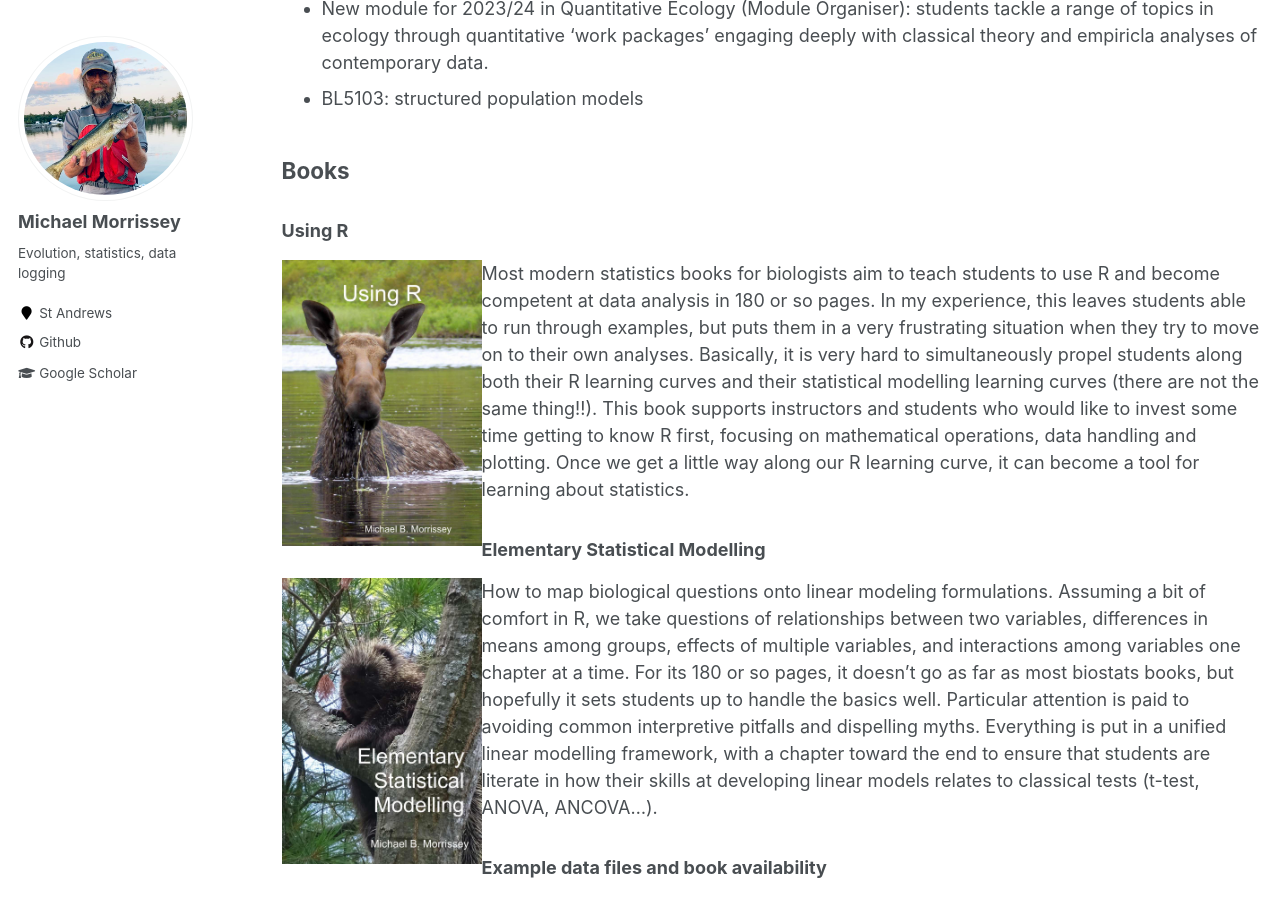
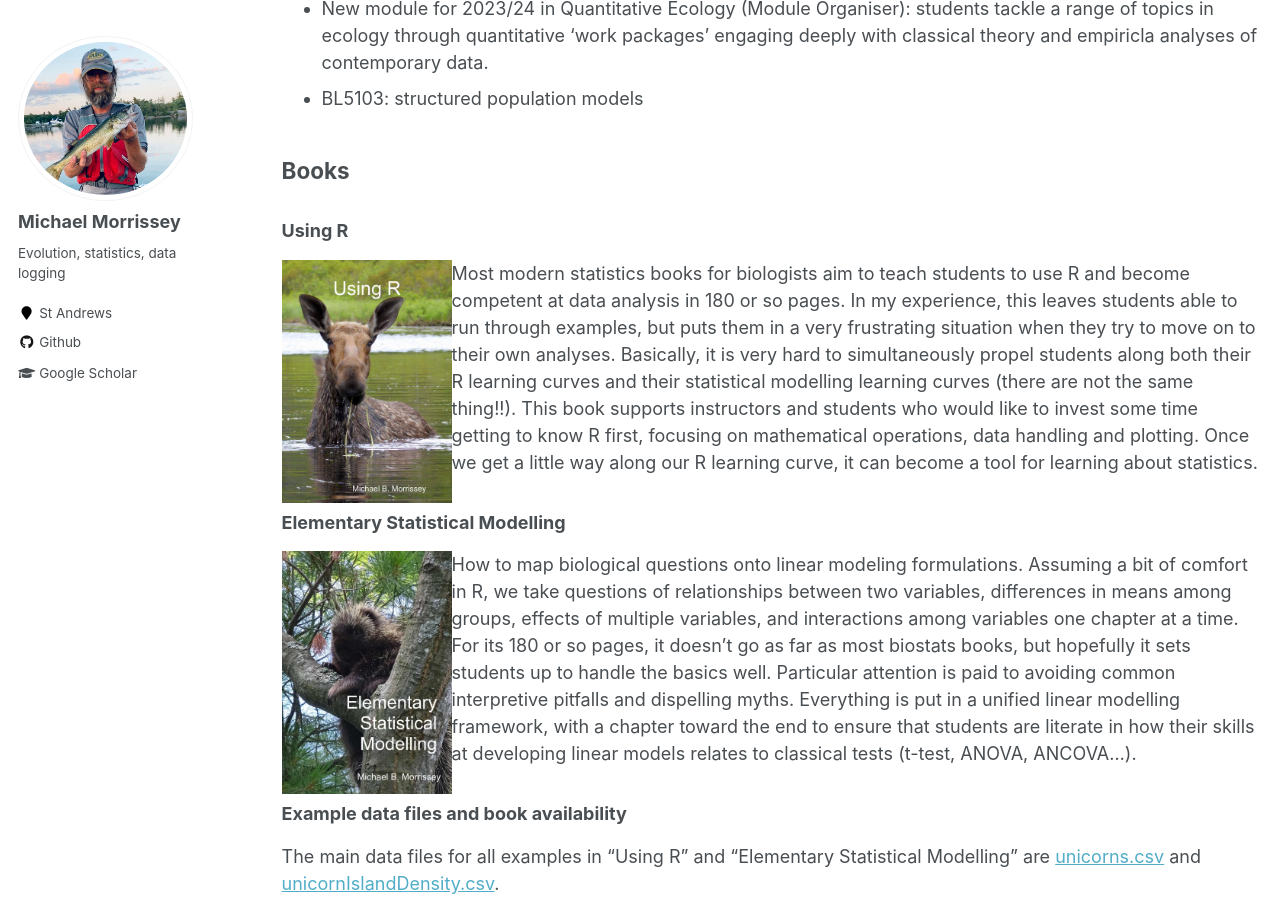
Before and after one commit to mbmorrissey/mbmorrissey.github.io, a Jekyll site: the page built from _pages/teaching.md, in a window 1280 px wide and 900 px high, scrolled down 718 px. Built offline with Jekyll 4.4.1, drawn with Linux system fonts in a browser that asks for light colours.

Commit message:
Update teaching.md

```diff
--- a/_pages/teaching.md
+++ b/_pages/teaching.md
@@ -26,13 +26,13 @@ author_profile: true
 ## Books
 
 ### Using R
-<img src="/images/Using_R_cover_small_file.jpg" align="left" width="200px"/>
+<img src="/images/Using_R_cover_small_file.jpg" align="left" width="170px"/>
 Most modern statistics books for biologists aim to teach students to use R and become competent at data analysis in 180 or so pages.  In my experience, this leaves students able to run through examples, but puts them in a very frustrating situation when they try to move on to their own analyses.  Basically, it is very hard to simultaneously propel students along both their R learning curves and their statistical modelling learning curves (there are not the same thing!!).  This book supports instructors and students who would like to invest some time getting to know R first, focusing on mathematical operations, data handling and plotting.  Once we get a little way along our R learning curve, it can become a tool for learning about statistics.
 <p></p>
 
 ### Elementary Statistical Modelling
 
-<img src="/images/ESM_cover_small_file.jpg" align="left" width="200px"/>
+<img src="/images/ESM_cover_small_file.jpg" align="left" width="170px"/>
 How to map biological questions onto linear modeling formulations.  Assuming a bit of comfort in R, we take questions of relationships between two variables, differences in means among groups, effects of multiple variables, and interactions among variables one chapter at a time.  For its 180 or so pages, it doesn't go as far as most biostats books, but hopefully it sets students up to handle the basics well.  Particular attention is paid to avoiding common interpretive pitfalls and dispelling myths.  Everything is put in a unified linear modelling framework, with a chapter toward the end to ensure that students are literate in how their skills at developing linear models relates to classical tests (t-test, ANOVA, ANCOVA...).
 
 
```
